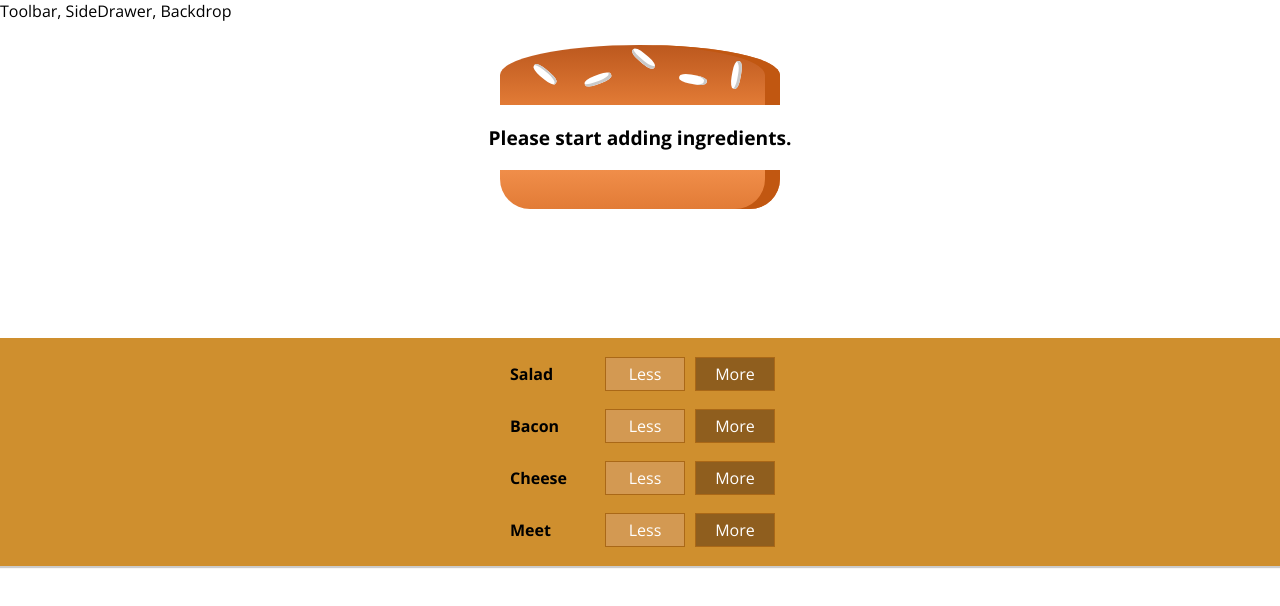
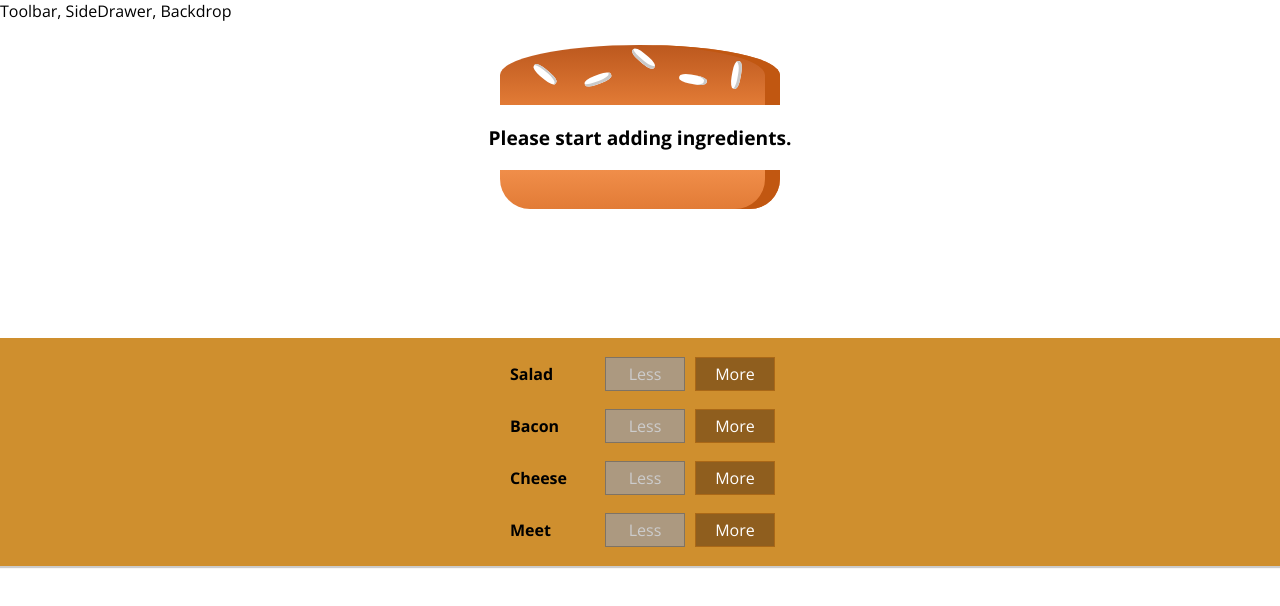
Before and after one commit to UnseelieDad/Burger-Builder-React, a React (Create React App) app in the folder burger-builder/: page / in a window 1280 px wide. Shown: the top 606 px of the page. Built offline with nearby package versions, Linux system fonts and the light colour scheme.

Commit message:
Adding and removing ingredients

```diff
--- a/burger-builder/src/Components/Burger/BuildControls/BuildControl/BuildControl.js
+++ b/burger-builder/src/Components/Burger/BuildControls/BuildControl/BuildControl.js
@@ -7,9 +7,12 @@
         <div className={classes.Label}>{props.label}</div>
         <button
             className={classes.Less}
+            onClick={props.removed}
+            disabled={props.disabled}
         >Less</button>
         <button
             className={classes.More}
+            onClick={props.added}
         >More</button>
     </div>
 );
--- a/burger-builder/src/Components/Burger/BuildControls/BuildControls.js
+++ b/burger-builder/src/Components/Burger/BuildControls/BuildControls.js
@@ -15,8 +15,15 @@
 // ingredients to the burger manually.
 const buildControls = (props) => (
     <div className={classes.BuildControls}>
-        {controls.map(crtl => {
-            return <BuildControl key={crtl.label} label={crtl.label}/>
+        {controls.map(ctrl => {
+            // disabled access the disabled infor for that specific type
+            return <BuildControl
+                key={ctrl.label}
+                label={ctrl.label}
+                added={() => props.ingredientAdded(ctrl.type)}
+                removed={() => props.ingredientRemoved(ctrl.type)}
+                disabled={props.disabled[ctrl.type]}
+            />
         })}
     </div>
 );
--- a/burger-builder/src/Containers/BurgerBuilder/BurgerBuilder.js
+++ b/burger-builder/src/Containers/BurgerBuilder/BurgerBuilder.js
@@ -2,6 +2,13 @@
 import Aux from "../../HOC/Auxilary";
 import Burger from "../../Components/Burger/Burger";
 import BuildControls from "../../Components/Burger/BuildControls/BuildControls";
+
+const INGREDIENT_PRICES = {
+  salad: 0.5,
+  cheese: 0.4,
+  meat: 1.3,
+  bacon: 0.7
+}
 
 class BurgerBuilder extends Component {
   state = {
@@ -10,14 +17,66 @@
       bacon: 0,
       cheese: 0,
       meat: 0
+    },
+    totalPrice: 4
+  }
+
+  addIngredientHandler = (type) => {
+    // previous amount of this ingredient
+    const oldCount = this.state.ingredients[type];
+    // new amount
+    const updatedCount = oldCount + 1;
+    // updated ingredients object
+    const updatedIngredients = {
+      ...this.state.ingredients
+    };
+    // update the count in the new object
+    updatedIngredients[type] = updatedCount;
+    // Add to the price based on the kind ofo ingredient added
+    const priceAddition = INGREDIENT_PRICES[type];
+    const oldPrice = this.state.totalPrice;
+    const newPrice = oldPrice + priceAddition;
+
+    this.setState({totalPrice: newPrice, ingredients: updatedIngredients});
+  }
+
+  // Same as add but in reverse
+  removeIngredientHandler = (type) => {
+    const oldCount = this.state.ingredients[type];
+    if (oldCount <= 0) {
+      return;
     }
+    let updatedCount = oldCount - 1;
+    const updatedIngredients = {
+      ...this.state.ingredients
+    };
+    updatedIngredients[type] = updatedCount;
+    const priceSubtraction = INGREDIENT_PRICES[type];
+    const oldPrice = this.state.totalPrice;
+    const newPrice = oldPrice - priceSubtraction;
+
+    this.setState({totalPrice: newPrice, ingredients: updatedIngredients});
   }
 
   render() {
+    const disabledInfo = {
+      ...this.state.ingredients
+    };
+    // for each key in the copied ingredients state
+    for (let key in disabledInfo) {
+      // set the value of the key to true if it's <= 0
+      // or false otherwise
+      disabledInfo[key] = disabledInfo[key] <= 0;
+    }
+
     return (
       <Aux>
         <Burger ingredients={this.state.ingredients} />
-        <BuildControls />
+        <BuildControls
+          ingredientAdded={this.addIngredientHandler}
+          ingredientRemoved={this.removeIngredientHandler}
+          disabled={disabledInfo}
+        />
       </Aux>
     );
   }
```
